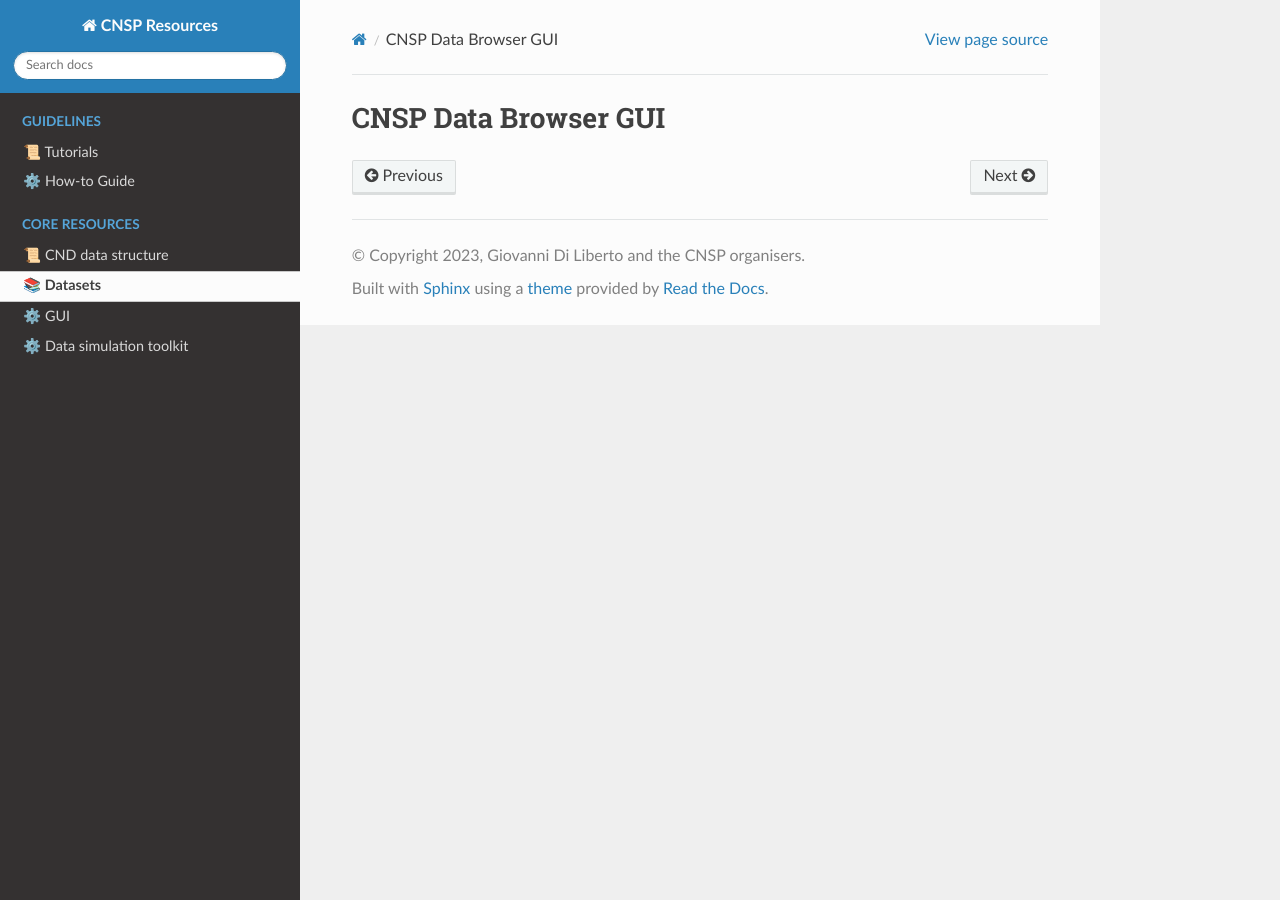
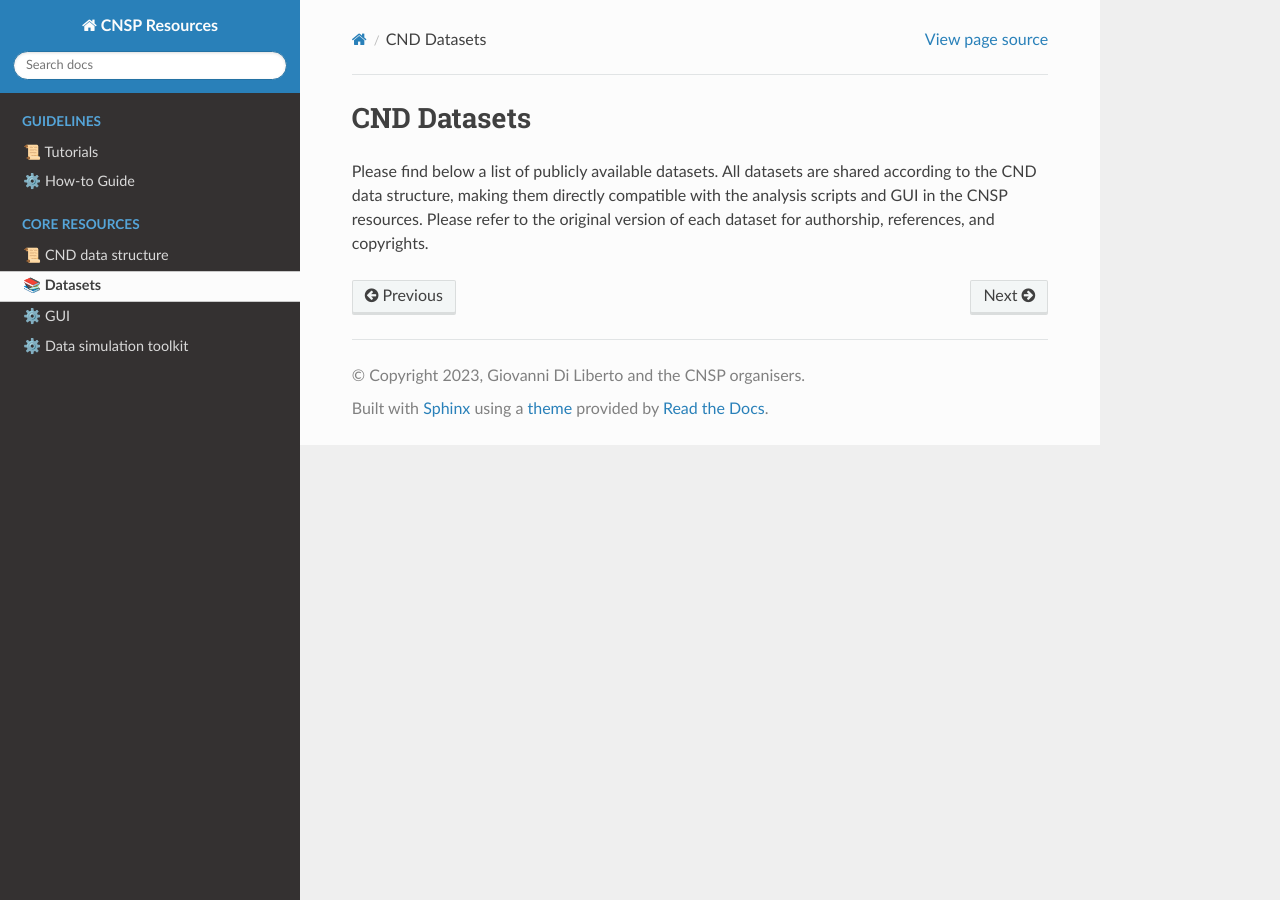
Before and after one commit to CNSP-Workshop/CNSP-resources, a Sphinx documentation site: the page built from docs/datasetsPage.rst, in a window 1280 px wide. Built offline with Sphinx 7.4.7 and the Read the Docs theme 2.0.0, drawn with Linux system fonts in a browser that asks for light colours; pages that are not in the unit, such as notebooks, are missing from menus.

Commit message:
Update datasetsPage.rst

```diff
--- a/docs/datasetsPage.rst
+++ b/docs/datasetsPage.rst
@@ -1,2 +1,4 @@
-CNSP Data Browser GUI
-=====================
+CND Datasets
+============
+
+Please find below a list of publicly available datasets. All datasets are shared according to the CND data structure, making them directly compatible with the analysis scripts and GUI in the CNSP resources. Please refer to the original version of each dataset for authorship, references, and copyrights.
```
